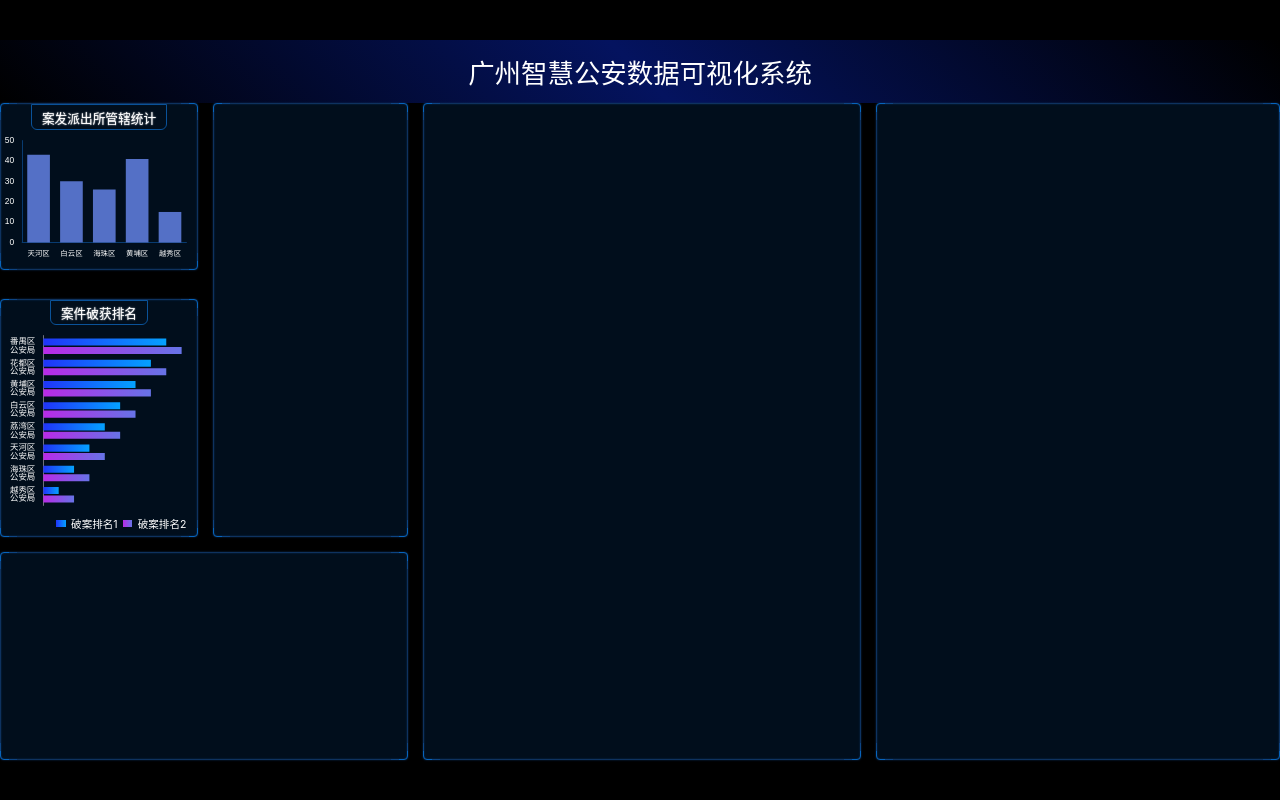
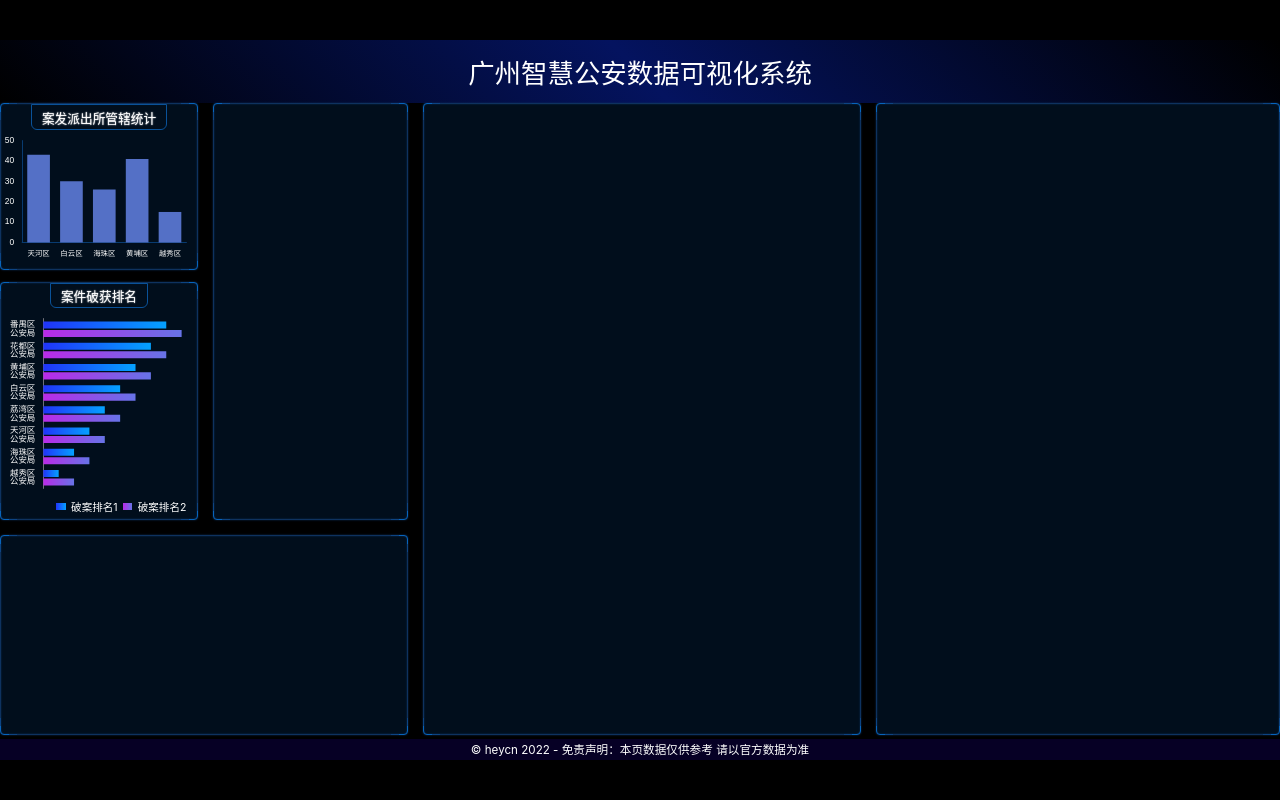
Before and after one commit to heycn/react-data-view, a React (Vite) app: page /#/ in a window 1280 px wide. Built offline with nearby package versions, Linux system fonts and the light colour scheme.

Commit message:
制作 footer

```diff
--- a/index.html
+++ b/index.html
@@ -22,7 +22,6 @@
     <div id="root"></div>
     <script>
       const root = document.querySelector('#root'); // 可以省略的
-      root.style.width = pageWidth + 'px';
       root.style.height = pageHeight + 'px';
       root.style.marginTop = (clientHeight - pageHeight) / 2 + 'px';
     </script>
--- a/src/pages/home.scss
+++ b/src/pages/home.scss
@@ -20,6 +20,8 @@
   >main {
     flex: 1;
     display: grid;
+    width: px(2420);
+    margin: 0 auto;
     grid-template:
       "box1 box2 box4 box5"755fr "box3 box3 box4 box5"363fr / 366fr 361fr 811fr 747fr;
     grid-column-gap: px(28);
@@ -131,4 +133,14 @@
       }
     }
   }
+
+  >footer {
+    height: px(40);
+    margin-top: px(8);
+    display: flex;
+    align-items: center;
+    justify-content: center;
+    font-size: px(22);
+    background: #060025;
+  }
 }
--- a/src/pages/home.tsx
+++ b/src/pages/home.tsx
@@ -19,6 +19,7 @@ export const Home = () => {
         <section className='border section4'></section>
         <section className='border section5'></section>
       </main>
+      <footer>© heycn 2022 - 免责声明：本页数据仅供参考 请以官方数据为准</footer>
     </div>
   );
 };
```
